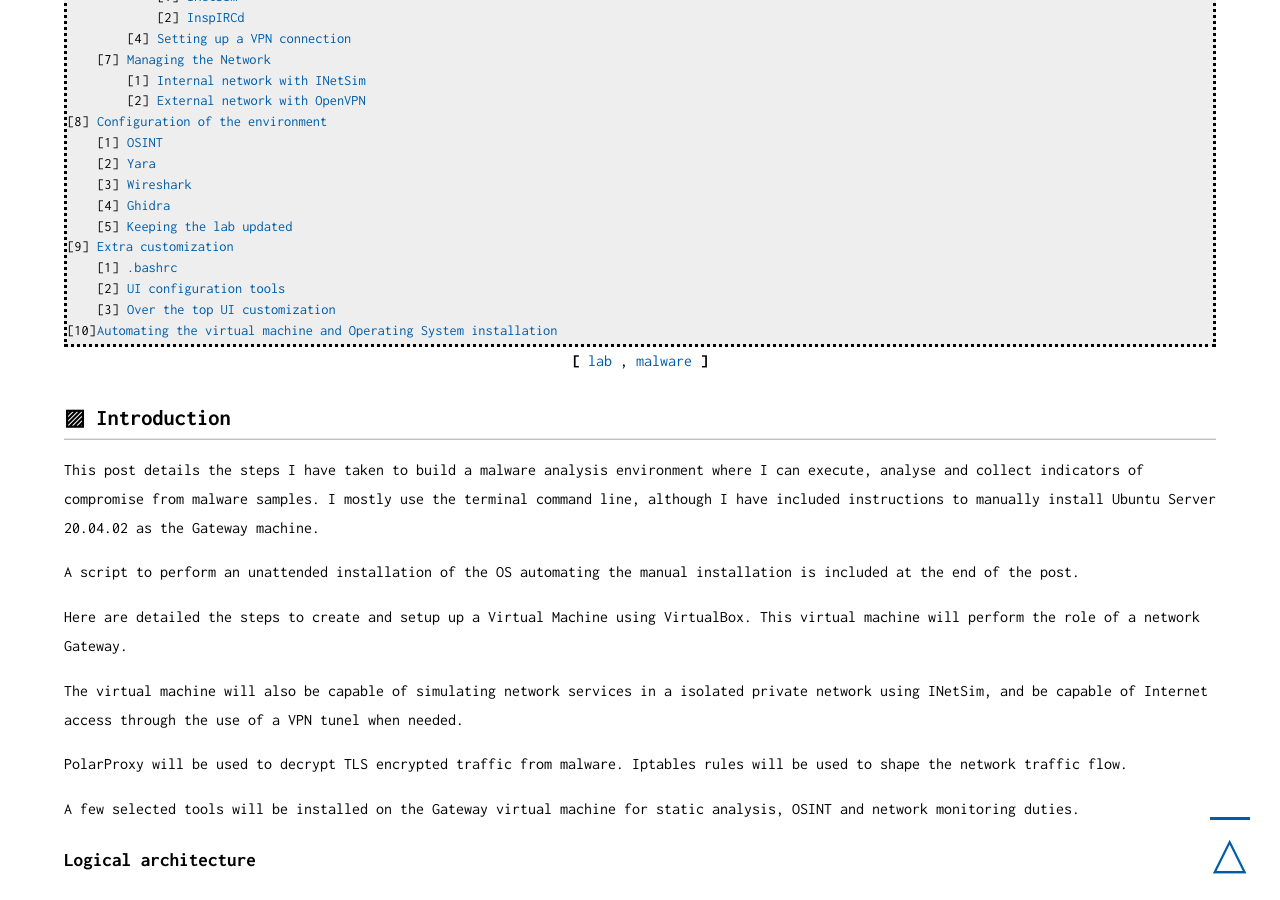
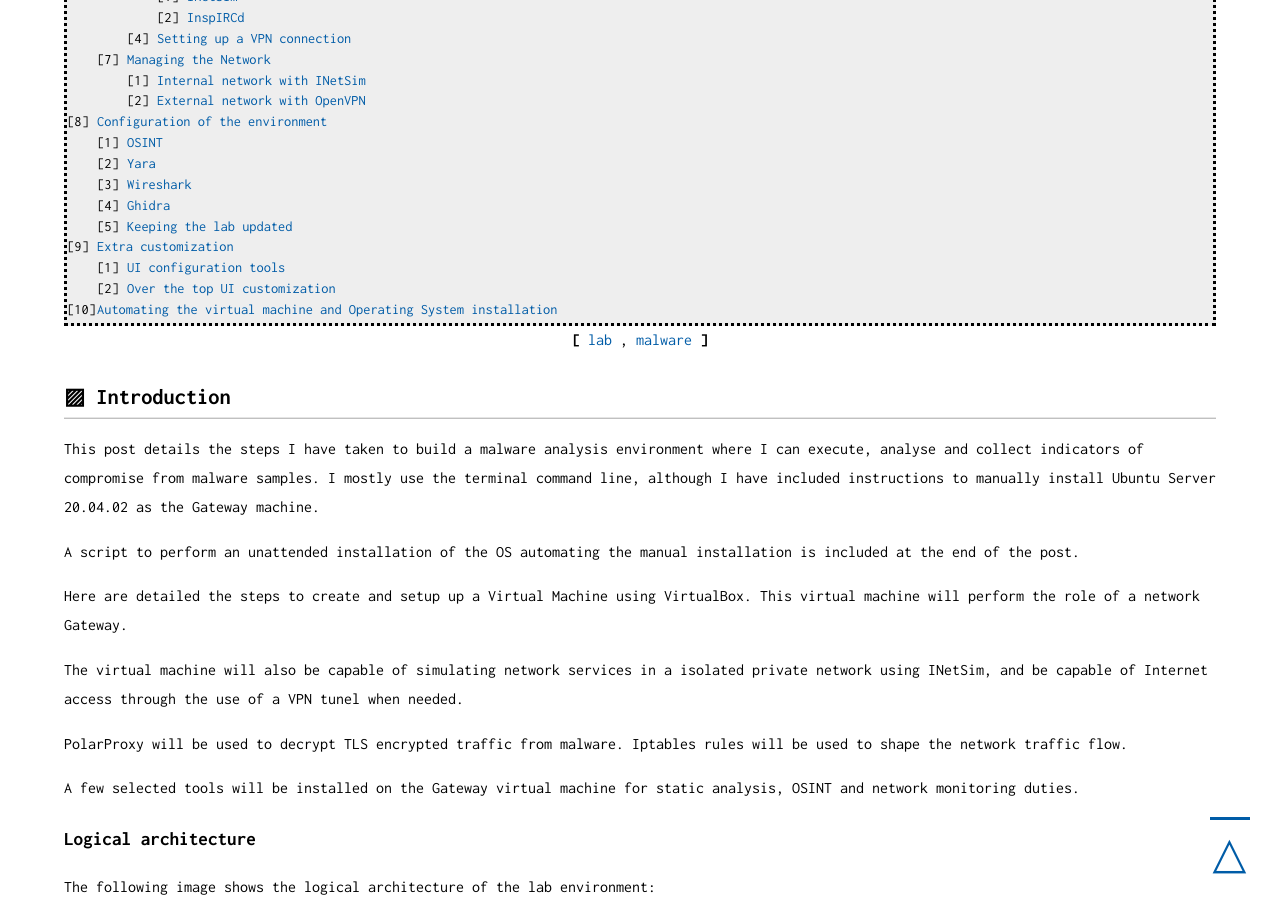
Before and after one commit to qwertzy-antonio-godinho/qwertzy-antonio-godinho.github.io, a Jekyll site: the page built from _posts/2021-02-08-Malware-Lab-Part-1-The-Gateway.md, in a window 1280 px wide and 900 px high, scrolled down 912 px. Built offline with Jekyll 4.4.1, drawn with Linux system fonts in a browser that asks for light colours.

Commit message:
bash fix

```diff
--- a/_posts/2021-02-08-Malware-Lab-Part-1-The-Gateway.md
+++ b/_posts/2021-02-08-Malware-Lab-Part-1-The-Gateway.md
@@ -1676,8 +1676,6 @@
     text-color:       inherit;
 }
 EOF</code></pre>
-
-## .bashrc
 
 For the most part I tend to keep Ubuntu's default .bashrc file pretty much stock. I do change the prompt, add a few colorizing options to a few utilities, create useful navigation aliases to allow me to quickly browser through the filesystem, set aliases to mounting and unmounting of shared folders in case I need to copy files across the host machine and create an alias to keep the virtual machine updated.
 
```
